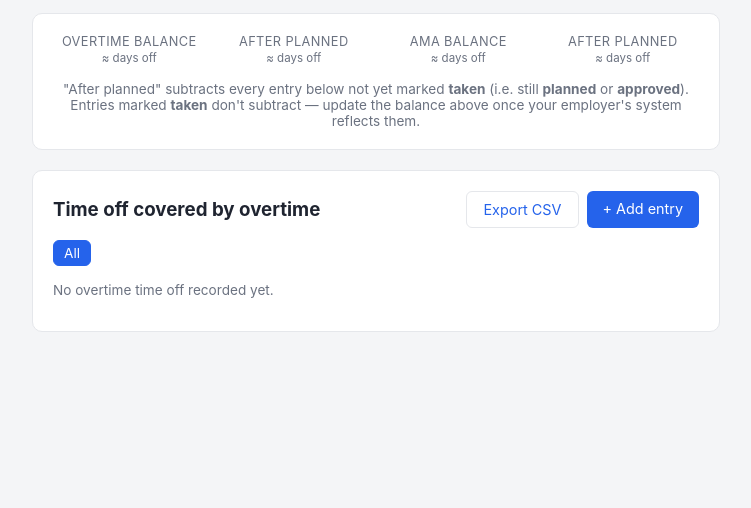
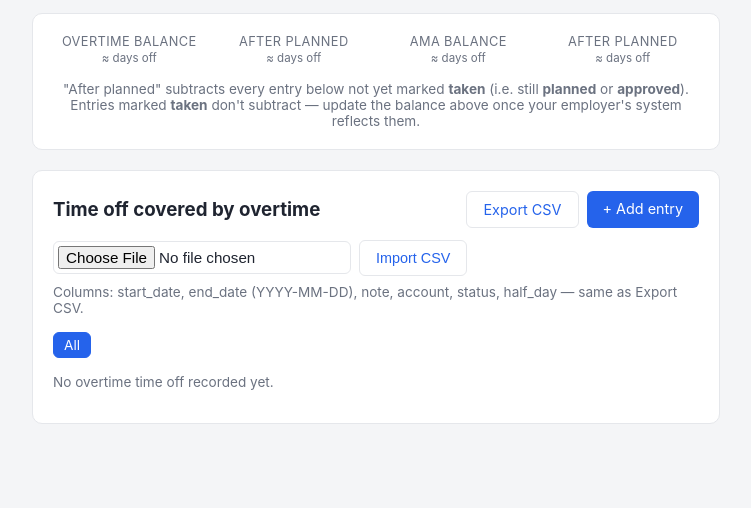
Before and after one commit to Boisti13/pto-tracker, a Flask app: template templates/overtime.html in a window 1280 px wide. Shown: the part 453-961 px from the top of the page, without its empty margins (264-1015 px from the left). Before the commit the page ends 785 px from the top, so only its background shows below. Run offline with Flask 3, Linux system fonts and the light colour scheme; the template is opened without the code that fills it, so the values that code supplies are empty; data comes from the database, SQL or seed files in the repository.

Commit message:
Add CSV import for PTO, overtime, and sick-leave entries
An "Import CSV" file picker next to each "Export CSV" button, on all
three entry tabs — same column format each export already produces,
so round-tripping or backfilling from a spreadsheet just works.

Best-effort: a row with unparseable dates, end-before-start, or an
overlap (against existing entries or an earlier row already inserted
from the same file) is skipped and reported rather than failing the
whole import — the usual case is messy historical data where a few
rows won't parse cleanly. Reuses the existing insert helpers, so
imported entries get the same year-boundary splitting, half-day
handling, and status/account validation as adding one by hand. Capped
at 2000 rows per file.

Co-Authored-By: Claude Sonnet 5 <noreply@anthropic.com>

```diff
--- a/app.py
+++ b/app.py
@@ -969,6 +969,91 @@ def export_pto_csv():
     )
 
 
+CSV_IMPORT_ROW_LIMIT = 2000
+
+
+def _import_csv_entries(kind):
+    """Shared body for the three CSV importers (kind: 'pto'/'overtime'/'sick') —
+    same column format each export already produces. Best-effort: a bad row is
+    skipped and reported rather than failing the whole import, since the usual
+    case is backfilling messy historical data where a few rows won't parse."""
+    file = request.files.get("csv_file")
+    if not file or not file.filename:
+        return 0, ["Please choose a CSV file to import."]
+    try:
+        text = file.read().decode("utf-8-sig")
+    except UnicodeDecodeError:
+        return 0, ["Could not read that file as UTF-8 text."]
+    try:
+        rows = list(csv.DictReader(io.StringIO(text)))
+    except csv.Error:
+        return 0, ["Could not parse that file as CSV."]
+    if len(rows) > CSV_IMPORT_ROW_LIMIT:
+        return 0, [f"That file has too many rows (max {CSV_IMPORT_ROW_LIMIT} per import)."]
+
+    imported = 0
+    errors = []
+    for i, row in enumerate(rows, start=2):  # row 1 is the header
+        start_date = (row.get("start_date") or "").strip()
+        end_date = (row.get("end_date") or "").strip()
+        note = (row.get("note") or "").strip()
+        try:
+            start = datetime.strptime(start_date, "%Y-%m-%d").date()
+            end = datetime.strptime(end_date, "%Y-%m-%d").date()
+        except ValueError:
+            errors.append(f"Row {i}: invalid or missing date(s) (need YYYY-MM-DD).")
+            continue
+        if end < start:
+            errors.append(f"Row {i}: end date is before start date.")
+            continue
+        half_day = (row.get("half_day") or "").strip().lower()
+        if half_day not in HALF_DAY_OPTIONS:
+            half_day = None
+        overlap = _overlap_kind(start_date, end_date)
+        if overlap:
+            errors.append(f"Row {i} ({start_date}–{end_date}): overlaps an existing {overlap} entry.")
+            continue
+        if kind == "pto":
+            status = (row.get("status") or "planned").strip().lower()
+            if status not in ENTRY_STATUSES:
+                status = "planned"
+            _insert_pto_entry(start, end, note, status, half_day)
+        elif kind == "overtime":
+            status = (row.get("status") or "planned").strip().lower()
+            if status not in ENTRY_STATUSES:
+                status = "planned"
+            account = (row.get("account") or "main").strip().lower()
+            if account not in OVERTIME_ACCOUNTS:
+                account = "main"
+            _insert_overtime_entry(start, end, note, account, status, half_day)
+        else:
+            _insert_sick_entry(start, end, note, half_day)
+        imported += 1
+    get_db().commit()
+    return imported, errors
+
+
+def _flash_import_result(imported, errors):
+    if imported:
+        flash(f"Imported {imported} entr{'y' if imported == 1 else 'ies'}.", "success")
+    shown = errors[:10]
+    if shown:
+        msg = f"Skipped {len(errors)} row(s): " + " ".join(shown)
+        if len(errors) > 10:
+            msg += " …"
+        flash(msg, "error")
+    elif not imported:
+        flash("No rows found in that file.", "error")
+
+
+@app.route("/entries/import", methods=["POST"])
+@login_required
+def import_pto_csv():
+    imported, errors = _import_csv_entries("pto")
+    _flash_import_result(imported, errors)
+    return redirect(url_for("pto_entries"))
+
+
 @app.route("/overtime", methods=["GET", "POST"])
 @login_required
 def overtime():
@@ -1194,6 +1279,14 @@ def export_overtime_csv():
     )
 
 
+@app.route("/overtime/entries/import", methods=["POST"])
+@login_required
+def import_overtime_csv():
+    imported, errors = _import_csv_entries("overtime")
+    _flash_import_result(imported, errors)
+    return redirect(url_for("overtime"))
+
+
 @app.route("/sick")
 @login_required
 def sick_leave():
@@ -1333,6 +1426,16 @@ def export_sick_csv():
     )
 
 
+@app.route("/sick/entries/import", methods=["POST"])
+@login_required
+def import_sick_csv():
+    if not sick_leave_enabled():
+        return redirect(url_for("dashboard"))
+    imported, errors = _import_csv_entries("sick")
+    _flash_import_result(imported, errors)
+    return redirect(url_for("sick_leave"))
+
+
 @app.route("/settings/sick-leave", methods=["POST"])
 @login_required
 def set_sick_leave():
--- a/static/style.css
+++ b/static/style.css
@@ -80,6 +80,15 @@ header.topbar {
   gap: 8px;
   margin-bottom: 12px;
 }
+
+.import-row {
+  display: flex;
+  align-items: center;
+  flex-wrap: wrap;
+  gap: 8px;
+  margin-bottom: 16px;
+}
+.import-row input[type="file"] { width: auto; padding: 4px; }
 
 header.topbar h1 {
   font-size: 1.25rem;
--- a/templates/overtime.html
+++ b/templates/overtime.html
@@ -61,6 +61,12 @@
       <a class="btn" href="{{ url_for('add_overtime_entry') }}">+ Add entry</a>
     </div>
   </div>
+  <form method="post" action="{{ url_for('import_overtime_csv') }}" enctype="multipart/form-data" class="import-row">
+    <input type="hidden" name="csrf_token" value="{{ csrf_token() }}">
+    <input type="file" name="csv_file" accept=".csv" required>
+    <button class="btn secondary" type="submit">Import CSV</button>
+    <span class="muted">Columns: start_date, end_date (YYYY-MM-DD), note, account, status, half_day &mdash; same as Export CSV.</span>
+  </form>
   <div class="year-switch">
     <a href="{{ url_for('overtime') }}" class="{{ 'active' if not year_filter else '' }}">All</a>
     {% for y in years %}
--- a/templates/pto.html
+++ b/templates/pto.html
@@ -43,6 +43,12 @@
       <a class="btn" href="{{ url_for('add_entry') }}">+ Add entry</a>
     </div>
   </div>
+  <form method="post" action="{{ url_for('import_pto_csv') }}" enctype="multipart/form-data" class="import-row">
+    <input type="hidden" name="csrf_token" value="{{ csrf_token() }}">
+    <input type="file" name="csv_file" accept=".csv" required>
+    <button class="btn secondary" type="submit">Import CSV</button>
+    <span class="muted">Columns: start_date, end_date (YYYY-MM-DD), note, status, half_day &mdash; same as Export CSV.</span>
+  </form>
   {% if entries %}
   <table class="entries-table">
     <thead><tr><th>Start</th><th>End</th><th>Days</th><th>Note</th><th>Status</th><th></th></tr></thead>
--- a/templates/sick.html
+++ b/templates/sick.html
@@ -29,6 +29,12 @@
       <a class="btn" href="{{ url_for('add_sick_entry') }}">+ Add entry</a>
     </div>
   </div>
+  <form method="post" action="{{ url_for('import_sick_csv') }}" enctype="multipart/form-data" class="import-row">
+    <input type="hidden" name="csrf_token" value="{{ csrf_token() }}">
+    <input type="file" name="csv_file" accept=".csv" required>
+    <button class="btn secondary" type="submit">Import CSV</button>
+    <span class="muted">Columns: start_date, end_date (YYYY-MM-DD), note, half_day &mdash; same as Export CSV.</span>
+  </form>
   {% if entries %}
   <table class="entries-table">
     <thead><tr><th>Start</th><th>End</th><th>Days</th><th>Note</th><th></th></tr></thead>
```
Also changed, not shown: README.md.
